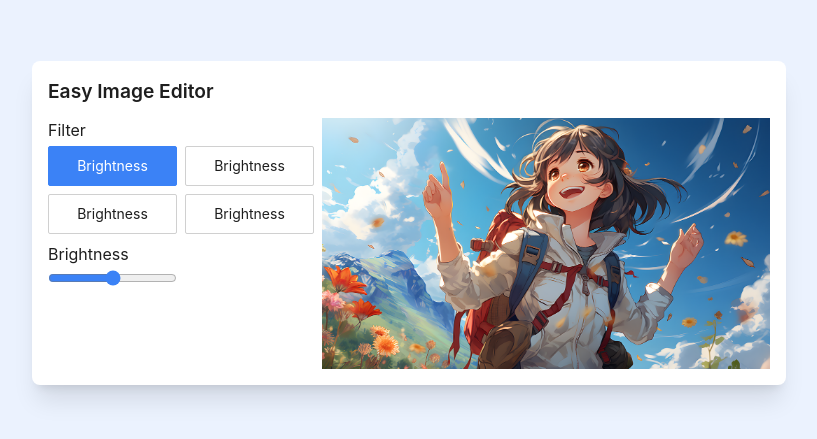
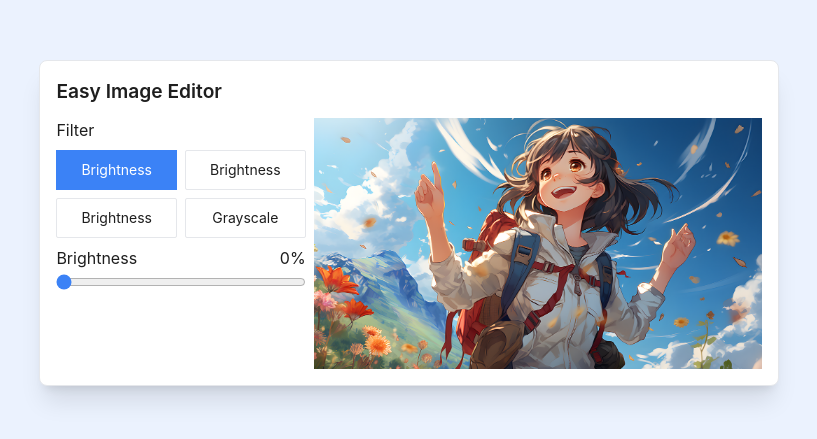
Before and after one commit to TFMahabub/image-editing-app, a React (Vite) app: page / in a window 1280 px wide. Shown: the part 177-616 px from the top of the page, without its empty margins (231-1048 px from the left). Built offline with nearby package versions, Linux system fonts and the light colour scheme.

Commit message:
[DONE] create actionValueProvider context

```diff
--- /dev/null
+++ b/src/components/Buttons/ActionButton.tsx
@@ -0,0 +1,22 @@
+import React from "react";
+interface PropsType extends React.ButtonHTMLAttributes<HTMLButtonElement> {
+  children: React.ReactNode;
+  active: boolean | null;
+}
+
+const ActionButton = ({ children, active, ...attribute }: PropsType) => {
+  return (
+    <button
+      {...attribute}
+      className={`flex items-center justify-center h-10 px-6 text-sm border ${
+        active
+          ? "bg-primary border-primary text-white"
+          : "text-textColor rounded-sm"
+      } `}
+    >
+      {children}
+    </button>
+  );
+};
+
+export default ActionButton;
--- a/src/components/ProgressBar/Progressbar.tsx
+++ b/src/components/ProgressBar/Progressbar.tsx
@@ -12,7 +12,7 @@ const Progressbar = ({ progressValue, setProgressValue }: PropsType) => {
       step={1}
       value={progressValue}
       onChange={(e) => setProgressValue(e.target.value)}
-      className="progressbar accent-primary"
+      className="progressbar accent-primary w-full"
     />
   );
 };
--- a/src/components/pageComponents/ActionPart.tsx
+++ b/src/components/pageComponents/ActionPart.tsx
@@ -1,27 +1,41 @@
-import { useContext, useState } from "react";
+import { useContext } from "react";
 import { ActionContext } from "../../context/ActionValuePorvider";
-import FillButton from "../Buttons/FillButton";
-import StrokeButton from "../Buttons/StrokeButton";
-import Progressbar from "../ProgressBar/Progressbar";
-import MenuText from "../Texts/MenuText";
+import ActionButton from "../Buttons/ActionButton";
+import BrightnessAction from "./BrightnessAction";
 
 const ActionPart = () => {
-  const [progressValue, setProgressValue] = useState("");
-  const { value } = useContext(ActionContext);
-  console.log(value);
-
+  const { action, setAction } = useContext(ActionContext);
   return (
     <>
-      <FillButton>Brightness</FillButton>
-      <StrokeButton>Brightness</StrokeButton>
-      <StrokeButton>Brightness</StrokeButton>
-      <StrokeButton>Brightness</StrokeButton>
+      <div className="grid w-full grid-cols-2 gap-2">
+        <ActionButton
+          onClick={() => setAction("brightness")}
+          active={action === "brightness"}
+        >
+          Brightness
+        </ActionButton>
+        <ActionButton
+          onClick={() => setAction("brightness")}
+          active={action === "brightnesss"}
+        >
+          Brightness
+        </ActionButton>
+        <ActionButton
+          onClick={() => setAction("brightness")}
+          active={action === "brightnesss"}
+        >
+          Brightness
+        </ActionButton>
+        <ActionButton
+          onClick={() => setAction("grayscale")}
+          active={action === "grayscale"}
+        >
+          Grayscale
+        </ActionButton>
+      </div>
+      {/* ---------------progressbar--------------- */}
       <div className="space-y-1">
-        <MenuText>Brightness</MenuText>
-        <Progressbar
-          progressValue={progressValue}
-          setProgressValue={setProgressValue}
-        />
+        <BrightnessAction />
       </div>
     </>
   );
--- a/src/components/pageComponents/BrightnessAction.tsx
+++ b/src/components/pageComponents/BrightnessAction.tsx
@@ -0,0 +1,25 @@
+import { useContext } from "react";
+import { ActionContext } from "../../context/ActionValuePorvider";
+import Progressbar from "../ProgressBar/Progressbar";
+import MenuText from "../Texts/MenuText";
+
+const BrightnessAction = () => {
+  const { brightness, setBrightness } = useContext(ActionContext);
+
+  console.log(brightness);
+
+  return (
+    <>
+      <div className="flex items-center justify-between">
+        <MenuText>Brightness</MenuText>
+        <MenuText>{`${brightness}%`}</MenuText>
+      </div>
+      <Progressbar
+        progressValue={brightness}
+        setProgressValue={setBrightness}
+      />
+    </>
+  );
+};
+
+export default BrightnessAction;
--- a/src/context/ActionValuePorvider.tsx
+++ b/src/context/ActionValuePorvider.tsx
@@ -1,17 +1,27 @@
 import { createContext, useState } from "react";
 
 interface ContextType {
-  value: string;
-  setValue: string | unknown;
+  action: string;
+  setAction: React.Dispatch<React.SetStateAction<string>>;
+  brightness: string;
+  setBrightness: React.Dispatch<React.SetStateAction<string>>;
+  grascale: string;
+  setGrascale: React.Dispatch<React.SetStateAction<string>>;
 }
 
-export const ActionContext = createContext<ContextType>();
+export const ActionContext = createContext<ContextType | object>({});
 
 const ActionValuePorvider = ({ children }: { children: React.ReactNode }) => {
-  const [value, setValue] = useState("check");
+  const [brightness, setBrightness] = useState("0");
+  const [grascale, setGrascale] = useState("0");
+  const [action, setAction] = useState("brightness");
   const actionValue = {
-    value,
-    setValue,
+    action,
+    setAction,
+    brightness,
+    setBrightness,
+    grascale,
+    setGrascale,
   };
   return (
     <ActionContext.Provider value={actionValue}>
--- a/src/page/ImageEditPage.tsx
+++ b/src/page/ImageEditPage.tsx
@@ -5,16 +5,14 @@ import ImagePart from "../components/pageComponents/ImagePart";
 const ImageEditPage = () => {
   return (
     <section className="flex items-center justify-center h-screen">
-      <main className="max-w-3xl p-4 space-y-3 bg-white rounded-lg shadow-xl">
+      <main className="max-w-3xl p-4 space-y-3 bg-white border rounded-lg shadow-xl">
         <h1 className="text-heading text-textColor font-semibold">
           Easy Image Editor
         </h1>
         <div className="flex gap-2">
-          <div className="space-y-1">
+          <div className="space-y-2">
             <MenuText>Filter</MenuText>
-            <div className=" grid w-full grid-cols-2 gap-2">
-              <ActionPart />
-            </div>
+            <ActionPart />
           </div>
           <div className="">
             <ImagePart />
```
